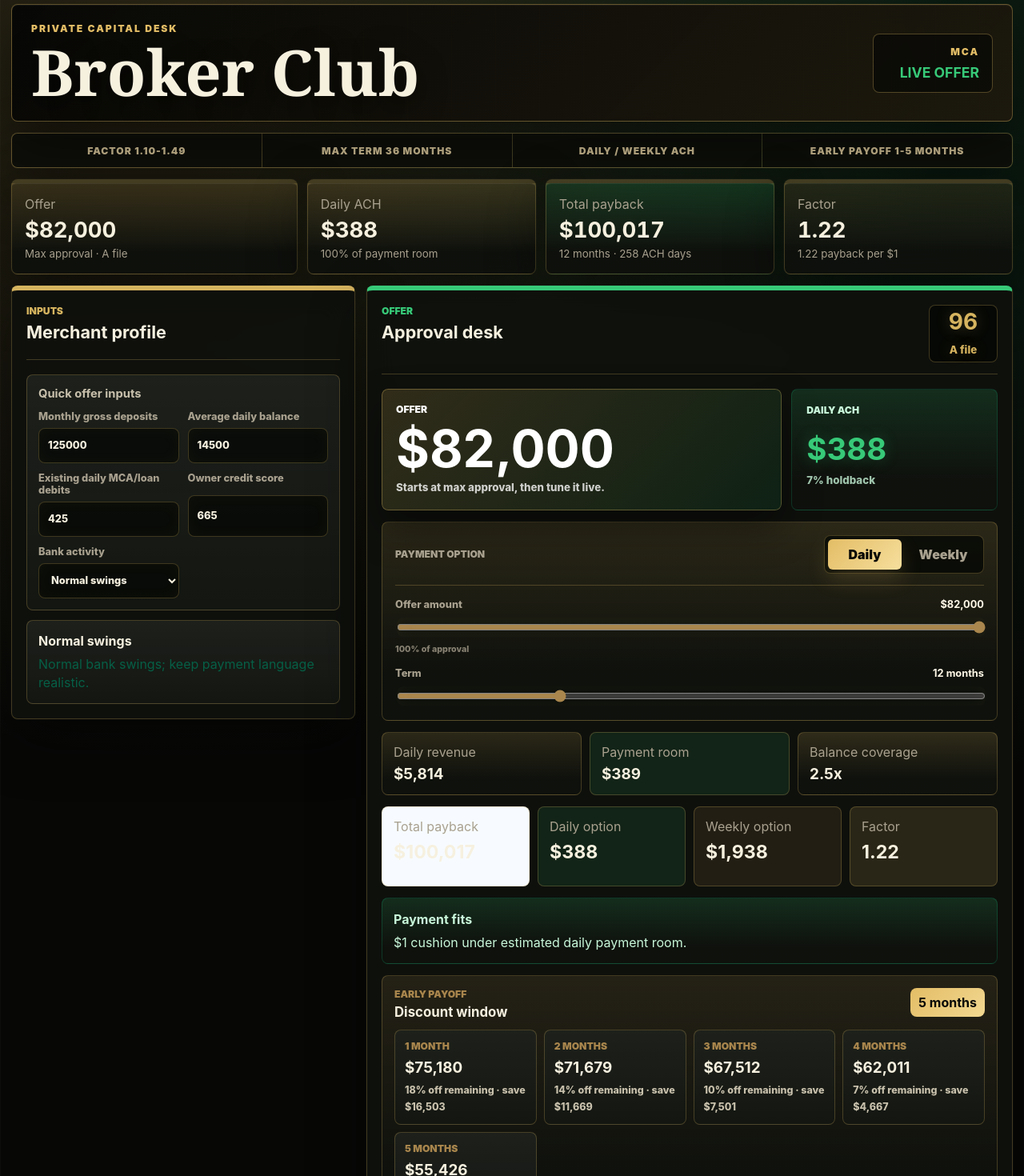
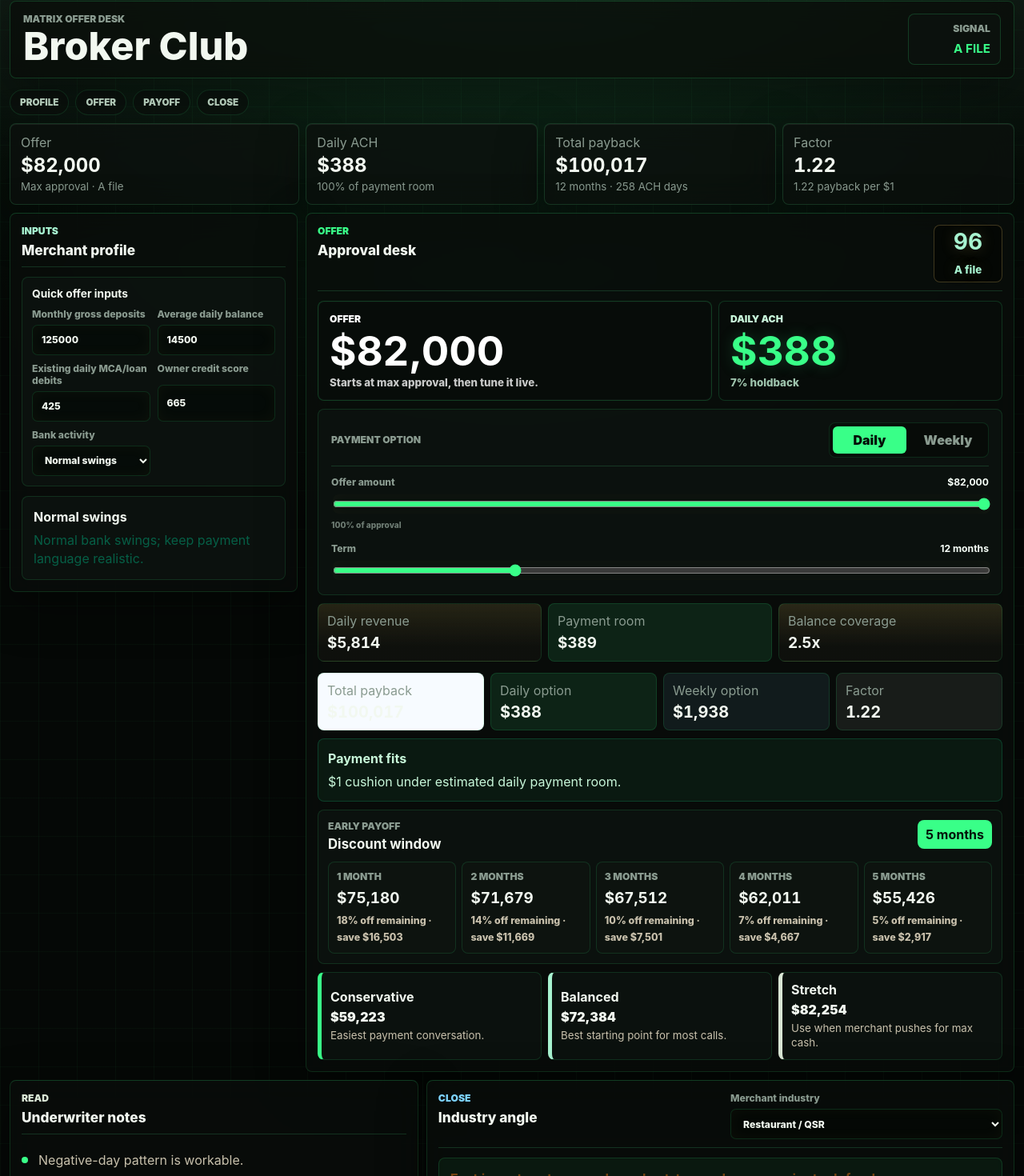
Before and after one commit to AionHz/aws-exam-readiness-coach, a Next.js app in the folder broker-club/: page / in a window 1280 px wide. Shown: the part 11-1481 px from the top of the page at 80% size. Built offline with nearby package versions, Linux system fonts and the light colour scheme.

Commit message:
Refine Broker Club Matrix interface

```diff
--- a/broker-club/app/globals.css
+++ b/broker-club/app/globals.css
@@ -1220,6 +1220,401 @@ input[type="range"] {
   box-shadow: 0 16px 34px rgba(0, 0, 0, 0.34);
 }
 
+/* Matrix x Apple refresh */
+:root {
+  --page: #050806;
+  --surface: rgba(12, 16, 13, 0.86);
+  --surface-2: rgba(15, 21, 17, 0.82);
+  --ink: #f2f8f0;
+  --muted: #8a9b90;
+  --line: rgba(91, 255, 157, 0.16);
+  --navy: #f7fff8;
+  --blue: #a7f3d0;
+  --blue-soft: rgba(167, 243, 208, 0.08);
+  --green: #39ff88;
+  --green-soft: rgba(57, 255, 136, 0.1);
+  --amber: #d9e6d5;
+  --amber-soft: rgba(217, 230, 213, 0.08);
+  --purple: #7dd3fc;
+  --purple-soft: rgba(125, 211, 252, 0.08);
+  --red: #ff6b6b;
+  --red-soft: rgba(255, 107, 107, 0.1);
+  --shadow: 0 18px 60px rgba(0, 0, 0, 0.36);
+}
+
+body {
+  background:
+    radial-gradient(circle at 50% -8%, rgba(57, 255, 136, 0.16), transparent 32%),
+    linear-gradient(180deg, rgba(255, 255, 255, 0.035), transparent 220px),
+    linear-gradient(90deg, rgba(57, 255, 136, 0.035) 1px, transparent 1px),
+    linear-gradient(180deg, rgba(57, 255, 136, 0.026) 1px, transparent 1px),
+    var(--page);
+  background-size: auto, auto, 48px 48px, 48px 48px, auto;
+  font-family: Inter, ui-sans-serif, system-ui, -apple-system, BlinkMacSystemFont, "Segoe UI", sans-serif;
+}
+
+body::before {
+  background:
+    linear-gradient(180deg, rgba(5, 8, 6, 0), rgba(5, 8, 6, 0.86)),
+    repeating-linear-gradient(180deg, rgba(57, 255, 136, 0.025) 0 1px, transparent 1px 7px);
+}
+
+.app-shell {
+  width: min(1380px, calc(100% - 24px));
+  padding: 12px 0 28px;
+}
+
+.topbar {
+  min-height: 74px;
+  padding: 14px 16px;
+  border-color: rgba(57, 255, 136, 0.18);
+  background: rgba(9, 13, 10, 0.78);
+  box-shadow: var(--shadow);
+}
+
+.brand-lockup {
+  gap: 3px;
+}
+
+.brand-lockup span,
+.market-stamp span,
+.panel-heading span,
+.market-tape span,
+.snapshot-card span,
+.snapshot-card small,
+label,
+.underwriting-strip span,
+.numbers-grid span,
+.use-grid span,
+.talk-track span,
+.payoff-header span,
+.payoff-grid span,
+.growth-header span,
+.growth-math span {
+  color: var(--muted);
+  letter-spacing: 0;
+}
+
+.topbar h1 {
+  font-family: Inter, ui-sans-serif, system-ui, -apple-system, BlinkMacSystemFont, "Segoe UI", sans-serif;
+  font-size: clamp(2rem, 3.8vw, 3.75rem);
+  font-weight: 850;
+  letter-spacing: 0;
+  text-shadow: none;
+}
+
+.market-stamp {
+  min-width: 116px;
+  padding: 10px 12px;
+  border-color: rgba(57, 255, 136, 0.18);
+  background: rgba(14, 20, 16, 0.72);
+}
+
+.market-stamp strong {
+  color: var(--green);
+  font-size: 0.95rem;
+}
+
+.market-tape {
+  display: flex;
+  flex-wrap: wrap;
+  gap: 8px;
+  margin-bottom: 10px;
+  border: 0;
+  background: transparent;
+  box-shadow: none;
+}
+
+.market-tape span {
+  min-height: 32px;
+  padding: 7px 12px;
+  border: 1px solid rgba(57, 255, 136, 0.14);
+  border-radius: 999px;
+  color: #cde8d4;
+  background: rgba(12, 17, 14, 0.68);
+  font-size: 0.73rem;
+}
+
+.summary-grid {
+  gap: 8px;
+  margin-bottom: 10px;
+}
+
+.snapshot-card {
+  min-height: 88px;
+  padding: 13px;
+  border-top-width: 1px;
+  background: rgba(12, 17, 14, 0.76);
+}
+
+.snapshot-card strong {
+  margin: 7px 0 3px;
+  font-size: 1.5rem;
+}
+
+.deal-desk {
+  grid-template-columns: 360px minmax(0, 1fr);
+  gap: 10px;
+}
+
+.close-zone {
+  gap: 10px;
+  margin-top: 10px;
+}
+
+.panel {
+  padding: 14px;
+  border-color: rgba(57, 255, 136, 0.14);
+  background: rgba(10, 14, 11, 0.78);
+  box-shadow: var(--shadow);
+}
+
+.section-blue,
+.section-green,
+.section-amber,
+.section-purple {
+  border-top: 1px solid rgba(57, 255, 136, 0.2);
+}
+
+.panel-heading {
+  margin-bottom: 12px;
+  padding-bottom: 10px;
+}
+
+h2 {
+  margin-bottom: 0;
+  font-size: 1.08rem;
+  font-weight: 780;
+}
+
+.input-group,
+.slider-card,
+.input-note,
+.underwriting-strip div,
+.numbers-grid div,
+.capacity,
+.payoff-card,
+.payoff-grid div,
+.scenario-grid button,
+.talk-track,
+.industry-panel h3,
+.use-grid > div,
+.growth-card,
+.growth-math div,
+.playbook-grid article,
+.reference-strip {
+  border-color: rgba(57, 255, 136, 0.13);
+  background: rgba(15, 21, 17, 0.72);
+  box-shadow: none;
+}
+
+.input-group {
+  padding: 12px;
+}
+
+.input-group h3 {
+  margin-bottom: 10px;
+  color: var(--ink);
+  font-size: 0.86rem;
+}
+
+.field-grid {
+  gap: 9px;
+}
+
+label {
+  gap: 6px;
+  font-size: 0.76rem;
+}
+
+input,
+select {
+  min-height: 38px;
+  border-color: rgba(57, 255, 136, 0.14);
+  border-radius: 7px;
+  color: var(--ink);
+  background: rgba(4, 8, 5, 0.64);
+}
+
+input:focus,
+select:focus {
+  border-color: rgba(57, 255, 136, 0.56);
+  box-shadow: 0 0 0 4px rgba(57, 255, 136, 0.1);
+}
+
+.offer-focus-grid {
+  grid-template-columns: 1fr 0.72fr;
+  gap: 8px;
+  margin-bottom: 10px;
+}
+
+.offer-focus,
+.payment-focus {
+  min-height: 116px;
+  padding: 14px;
+  background: rgba(8, 14, 10, 0.82);
+}
+
+.offer-focus {
+  border: 1px solid rgba(57, 255, 136, 0.2);
+  box-shadow: inset 0 0 0 1px rgba(255, 255, 255, 0.025);
+}
+
+.offer-focus strong,
+.payment-focus strong {
+  font-size: clamp(2rem, 4vw, 3.35rem);
+  letter-spacing: 0;
+}
+
+.payment-focus {
+  border: 1px solid rgba(57, 255, 136, 0.16);
+}
+
+.payment-focus strong {
+  color: var(--green);
+}
+
+.frequency-control {
+  margin-bottom: 12px;
+  padding-bottom: 10px;
+}
+
+.frequency-control div {
+  border-color: rgba(57, 255, 136, 0.13);
+  background: rgba(4, 8, 5, 0.54);
+}
+
+.frequency-control button {
+  min-height: 34px;
+  border-radius: 6px;
+}
+
+.frequency-control button.is-active {
+  color: #041007;
+  background: var(--green);
+  box-shadow: none;
+}
+
+input[type="range"] {
+  accent-color: var(--green);
+}
+
+.underwriting-strip,
+.numbers-grid,
+.scenario-grid {
+  gap: 8px;
+  margin-top: 10px;
+}
+
+.underwriting-strip div,
+.numbers-grid div {
+  min-height: auto;
+  padding: 11px;
+}
+
+.underwriting-strip b,
+.numbers-grid strong,
+.payoff-grid strong,
+.growth-math strong {
+  color: var(--ink);
+  font-variant-numeric: tabular-nums;
+}
+
+.numbers-grid strong {
+  margin-top: 7px;
+  font-size: 1.25rem;
+}
+
+.capacity,
+.payoff-card,
+.talk-track,
+.growth-card {
+  margin-top: 10px;
+  padding: 12px;
+}
+
+.capacity.good,
+.growth-math div.good,
+.use-grid > div:last-child {
+  background: rgba(35, 103, 62, 0.16);
+}
+
+.capacity.bad,
+.growth-math div.bad {
+  background: rgba(126, 45, 45, 0.16);
+}
+
+.payoff-grid {
+  grid-template-columns: repeat(auto-fit, minmax(118px, 1fr));
+  gap: 7px;
+}
+
+.payoff-grid div,
+.playbook-grid article {
+  padding: 10px;
+}
+
+.payoff-header strong,
+.playbook-grid article > span {
+  color: #031008;
+  background: var(--green);
+}
+
+.scenario-grid button {
+  min-height: 88px;
+  padding: 11px;
+}
+
+.scenario-grid button:hover {
+  border-color: rgba(57, 255, 136, 0.35);
+  background: rgba(57, 255, 136, 0.06);
+}
+
+.scenario-grid span {
+  margin: 5px 0;
+  font-size: 1rem;
+}
+
+.signal-list li,
+.use-grid li {
+  padding: 9px 0;
+  border-bottom-color: rgba(57, 255, 136, 0.1);
+}
+
+.signal-list li::before,
+.use-grid li::before {
+  background: var(--green);
+  box-shadow: none;
+}
+
+.industry-panel h3,
+.mirror-line {
+  border-color: rgba(57, 255, 136, 0.14);
+  background: rgba(57, 255, 136, 0.055);
+}
+
+.bar-chart {
+  height: 180px;
+  border-color: rgba(57, 255, 136, 0.12);
+  background:
+    repeating-linear-gradient(0deg, rgba(57, 255, 136, 0.08) 0 1px, transparent 1px 42px),
+    rgba(4, 8, 5, 0.52);
+}
+
+.bar-column i {
+  background: linear-gradient(180deg, var(--green), rgba(57, 255, 136, 0.34));
+}
+
+.reference-strip {
+  margin-top: 10px;
+  padding: 10px;
+}
+
+.reference-strip span {
+  color: #b9c7bd;
+  background: rgba(4, 8, 5, 0.52);
+}
+
 @media (max-width: 1180px) {
   .deal-desk,
   .close-zone {
--- a/broker-club/app/page.tsx
+++ b/broker-club/app/page.tsx
@@ -623,20 +623,20 @@ export default function Home() {
     <main className="app-shell">
       <header className="topbar">
         <div className="brand-lockup">
-          <span>Private capital desk</span>
+          <span>Matrix offer desk</span>
           <h1>Broker Club</h1>
         </div>
         <div className="market-stamp">
-          <span>MCA</span>
-          <strong>Live Offer</strong>
+          <span>Signal</span>
+          <strong>{underwriting.tier}</strong>
         </div>
       </header>
 
-      <section className="market-tape" aria-label="Deal desk rules">
-        <span>Factor 1.10-1.49</span>
-        <span>Max term 36 months</span>
-        <span>Daily / Weekly ACH</span>
-        <span>Early payoff 1-5 months</span>
+      <section className="market-tape" aria-label="Workflow">
+        <span>Profile</span>
+        <span>Offer</span>
+        <span>Payoff</span>
+        <span>Close</span>
       </section>
 
       <section className="summary-grid" aria-label="Deal snapshot">
```
